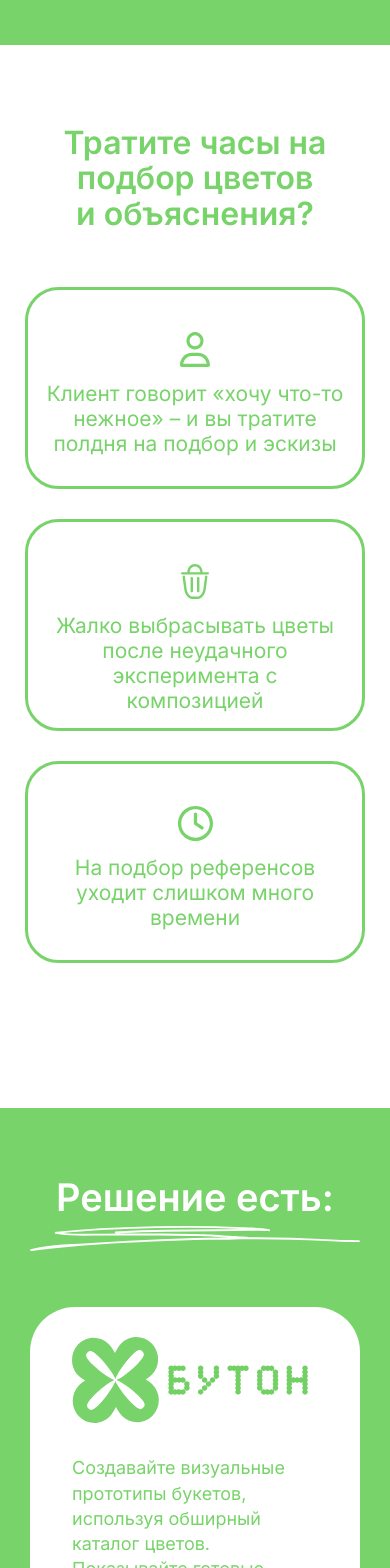
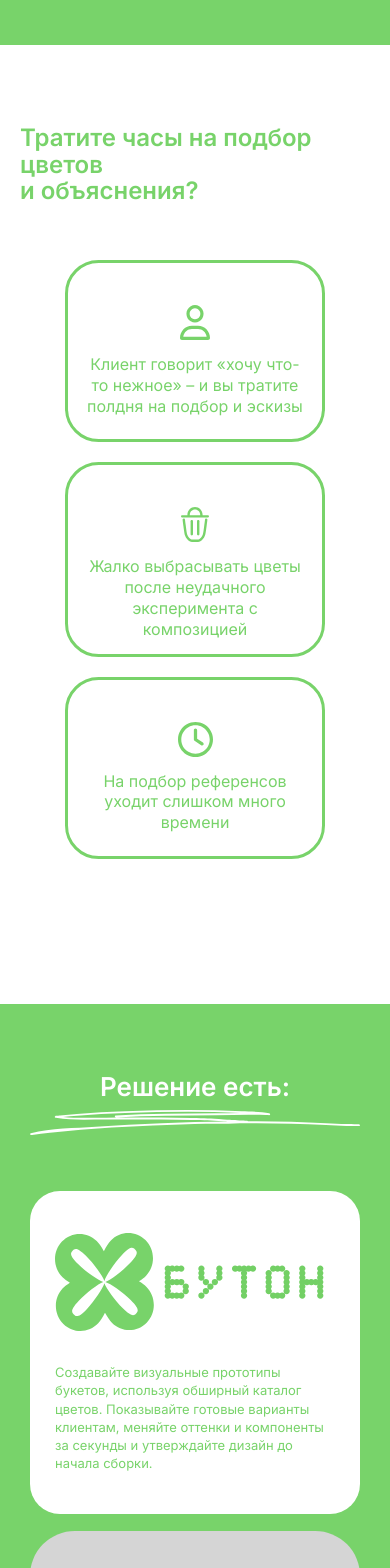
Before and after one commit to ivmart2005/floral-landing, a React (Vite) app: page / in a window 390 px wide. Shown: the part 860-2428 px from the top of the page. Built offline with nearby package versions, Linux system fonts and the light colour scheme.

Commit message:
Тест адаптива 4

```diff
--- a/src/components/PageSections/Section2/Section2Main.css
+++ b/src/components/PageSections/Section2/Section2Main.css
@@ -20,7 +20,7 @@ section.section-2 .h1-container {
 
 section.section-2 .h1-container h1 {
   font-weight: 700;
-  font-size: 44.8px;
+  font-size: 44px;
   margin: 0;
   color: var(--green-color);
   line-height: 110%;
@@ -63,9 +63,17 @@ section.section-2 .box {
   display: block;
 }
 
-@media (max-width: 1024px) {
+@media (max-width: 1200px) {
+  section.section-2 .box-text {
+    font-size: 18px;
+  }
+
   section.section-2 .flex-container {
-    gap: 30px;
+    gap: 10px;
+  }
+
+  section.section-2 .h1-container h1 {
+    font-size: 30px;
   }
 }
 
@@ -76,19 +84,25 @@ section.section-2 .box {
   }
 
   section.section-2 .h1-container h1 {
-    font-size: 32px;
-    text-align: center;
+    font-size: 24px;
+    text-align: left;
   }
 
   section.section-2 .flex-container {
     flex-direction: column;
     align-items: center;
+    gap: 20px;
   }
 
   section.section-2 .box {
     width: 100%;
-    max-width: 300px;
+    max-width: 220px;
     height: auto;
-    min-height: 140px;
+    min-height: 120px;
+  }
+
+  section.section-2 .box-text {
+    font-size: 16px;
+    line-height: 1.3;
   }
 }
--- a/src/components/PageSections/Section3/Section3.css
+++ b/src/components/PageSections/Section3/Section3.css
@@ -10,7 +10,7 @@ section.section-3 {
 }
 
 section.section-3 .section-3-container {
-  width: calc(100% - 204.4px);
+  width: calc(100% - 200px);
   display: flex;
   flex-direction: column;
   gap: 56px;
@@ -53,7 +53,7 @@ section.section-3 .section-3-main-info-container {
 section.section-3 .logo-and-text-container {
   flex: 1;
   background-color: white;
-  border-radius: 44.8px;
+  border-radius: 44px;
   display: flex;
   align-items: center;
   justify-content: center;
@@ -61,7 +61,7 @@ section.section-3 .logo-and-text-container {
 }
 
 section.section-3 .content-container {
-  width: calc(100% - 84px);
+  width: calc(100% - 80px);
   display: flex;
   flex-direction: column;
   align-items: flex-start;
@@ -115,14 +115,18 @@ section.section-3 .picture-container {
 
 @media (max-width: 768px) {
   section.section-3 .section-3-h1-container h1 {
-    font-size: 38px;
+    font-size: 26px;
   }
 
   section.section-3 .text-container {
-    font-size: 18px;
+    font-size: 13px;
   }
 
   section.section-3 .logo-and-text-container {
-    padding: 30px 0;
+    border-radius: 30px;
+  }
+
+  section.section-3 .content-container {
+    width: calc(100% - 50px);
   }
 }
--- a/src/components/PageSections/Section4/Section4.css
+++ b/src/components/PageSections/Section4/Section4.css
@@ -17,7 +17,7 @@ section.section-4 .section-4-header-container {
 }
 
 section.section-4 .section-4-header-container h1 {
-  font-size: 44.8px;
+  font-size: 45px;
   line-height: 1.2;
   color: var(--green-color);
   font-weight: 700;
@@ -163,13 +163,22 @@ section.section-4 .info-container-text p:not(:last-child) {
   background-color: var(--green-color);
 }
 
-@media (max-width: 1100px) {
+@media (max-width: 1200px) {
   section.section-4 .section-4-content-container {
     width: calc(100% - 80px);
   }
+
+  section.section-4 .picture-container {
+    width: 100%;
+    max-width: 500px;
+  }
+
+  section.section-4 .section-4-header-container h1 {
+    font-size: 30px;
+  }
 }
 
-@media (max-width: 900px) {
+@media (max-width: 1000px) {
   section.section-4 .section-4-carousel-container {
     height: auto;
     padding: 30px 0;
@@ -177,7 +186,7 @@ section.section-4 .info-container-text p:not(:last-child) {
 
   section.section-4 .section-4-block-container {
     flex-direction: column;
-    width: calc(100% - 120px);
+    width: calc(100% - 30px);
     text-align: center;
     gap: 20px;
   }
@@ -187,11 +196,44 @@ section.section-4 .info-container-text p:not(:last-child) {
     width: 100%;
   }
 
-  section.section-4 .carousel-arrow {
-    width: 40px;
-    height: 40px;
+  section.section-4 .section-4-header-container h1 {
+    font-size: 18px;
   }
 
-  section.section-4 .carousel-arrow-left { left: 10px; }
-  section.section-4 .carousel-arrow-right { right: 10px; }
+  section.section-4 .info-container-text {
+    font-size: 12px;
+    text-align: left;
+  }
+
+  section.section-4 .info-container-header {
+    position: relative;
+    font-size: 14px;
+    padding: 0 20px;
+    min-height: 40px;
+    display: flex;
+    align-items: center;
+    justify-content: center;
+  }
+
+  section.section-4 .carousel-arrow {
+    width: 30px;
+    height: 30px;
+    position: absolute;
+    transform: translateY(-50%);
+    top: 320px;
+  }
+
+  section.section-4 .carousel-arrow-left {
+    left: 20px;
+  }
+
+  section.section-4 .carousel-arrow-right {
+    right: 20px;
+  }
+
+  section.section-4 .carousel-arrow::before {
+    width: 14px;
+    height: 14px;
+    border-width: 5px;
+  }
 }
--- a/src/components/PageSections/Section6/Section6.css
+++ b/src/components/PageSections/Section6/Section6.css
@@ -7,7 +7,7 @@ section.section-6 {
 }
 
 section.section-6 .section-6-container {
-  width: calc(100% - 204.4px);
+  width: calc(100% - 200px);
   margin: 0 auto;
   display: flex;
   flex-direction: column;
@@ -105,8 +105,8 @@ section.section-6 .info-container {
   }
 
   section.section-6 .section-6-header-wrapper {
-    align-items: center;
-    text-align: center;
+    align-items: left;
+    text-align: left;
   }
 
   section.section-6 .section-6-header-h1 {
@@ -116,4 +116,8 @@ section.section-6 .info-container {
   section.section-6 .section-6-main-logo {
     width: 200px;
   }
+
+  section.section-6 .section-6-header-h1 h1 {
+    font-size: 20px;
+  }
 }
```
